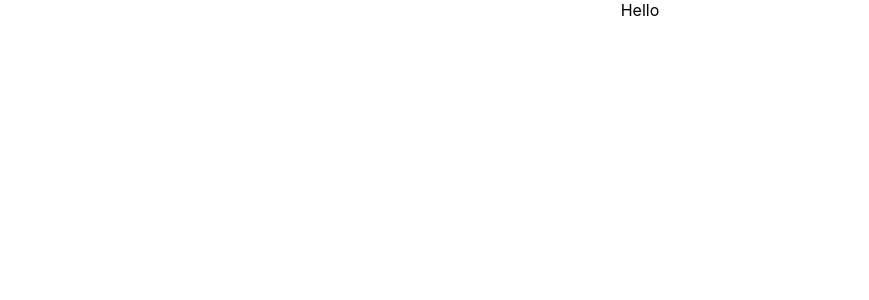
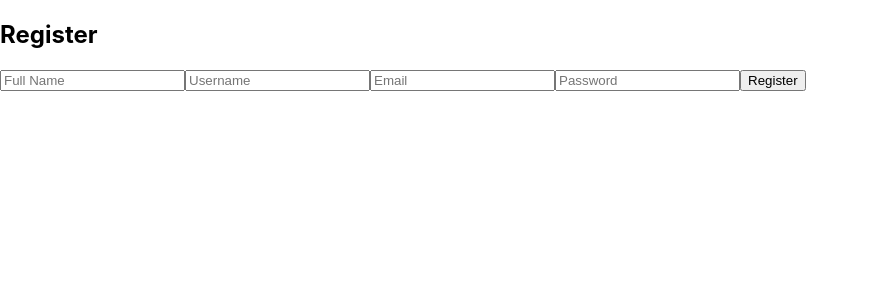
Before and after one commit to abhitech2002/project-management-app, a React (Create React App) app in the folder project-management-app/: page / in a window 1280 px wide. Shown: the top 300 px of the page, without its empty margins (0-869 px from the left). Built offline with nearby package versions, Linux system fonts and the light colour scheme.

Commit message:
feat: add register

```diff
--- a/project-management-app/package.json
+++ b/project-management-app/package.json
@@ -2,6 +2,7 @@
   "name": "project-management-app",
   "version": "0.1.0",
   "private": true,
+  "proxy": "http://localhost:8000/",
   "dependencies": {
     "@testing-library/jest-dom": "^5.17.0",
     "@testing-library/react": "^13.4.0",
--- a/project-management-app/src/App.js
+++ b/project-management-app/src/App.js
@@ -1,11 +1,17 @@
-import './App.css';
+import React from "react";
+import { BrowserRouter as Router, Route, Routes } from "react-router-dom";
+import Register from "./pages/Register";
+import Login from "./pages/Login";
 
-function App() {
+const App = () => {
   return (
-    <div className="App">
-      Hello
-    </div>
+    <Router>
+      <Routes>
+        <Route path="/" element={<Register/>}/>
+        <Route path="/login" element={<Login/>}/>
+      </Routes>
+    </Router>
   );
-}
+};
 
 export default App;
--- /dev/null
+++ b/project-management-app/src/pages/Login.js
@@ -0,0 +1,9 @@
+import React from 'react'
+
+const Login = () => {
+  return (
+    <div>Login</div>
+  )
+}
+
+export default Login
--- /dev/null
+++ b/project-management-app/src/pages/Register.js
@@ -0,0 +1,76 @@
+import React, { useState } from "react";
+import { useNavigate } from "react-router-dom";
+import axios from "axios";
+
+const Register = () => {
+    const [formData, setFormData] = useState({
+        fullName: "",
+        email: "",
+        userName: "",
+        password: "",
+    });
+    const [error, setError] = useState(null);
+    const navigate = useNavigate();
+
+    const handleChange = (e) => {
+      setFormData({
+        ...formData,
+        [e.target.name]: e.target.value,
+      });
+    };
+
+    const handleSubmit = async (e) => {
+        e.preventDefault();
+        try {
+          const response = await axios.post("http://localhost:8000/api/v1/users/register", formData);
+          console.log(response.data);
+          navigate("/login");
+        } catch (error) {
+          setError(error.response.data.message || "An error occurred during registration");
+        }
+      };
+
+    return (
+        <div className="register-container">
+        <h2>Register</h2>
+        {error && <p style={{ color: "red" }}>{error}</p>}
+        <form onSubmit={handleSubmit}>
+          <input
+            type="text"
+            name="fullName"
+            placeholder="Full Name"
+            value={formData.fullName}
+            onChange={handleChange}
+            required
+          />
+          <input
+            type="text"
+            name="userName"
+            placeholder="Username"
+            value={formData.userName}
+            onChange={handleChange}
+            required
+          />
+          <input
+            type="email"
+            name="email"
+            placeholder="Email"
+            value={formData.email}
+            onChange={handleChange}
+            required
+          />
+          <input
+            type="password"
+            name="password"
+            placeholder="Password"
+            value={formData.password}
+            onChange={handleChange}
+            required
+          />
+          <button type="submit">Register</button>
+        </form>
+      </div>
+    )
+}
+
+export default Register
```
Also changed, not shown: 2 other files (tests, documents, lock files or other folders).
